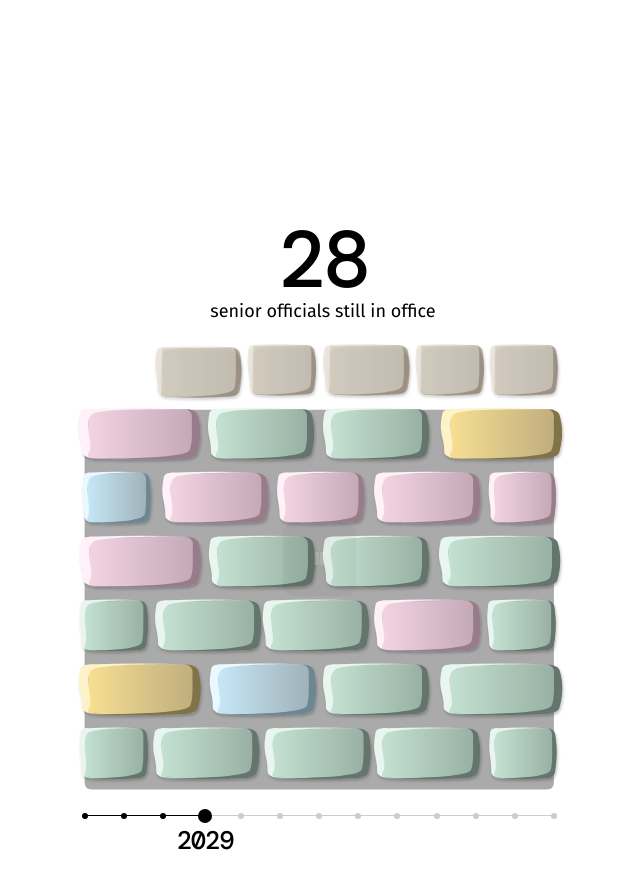
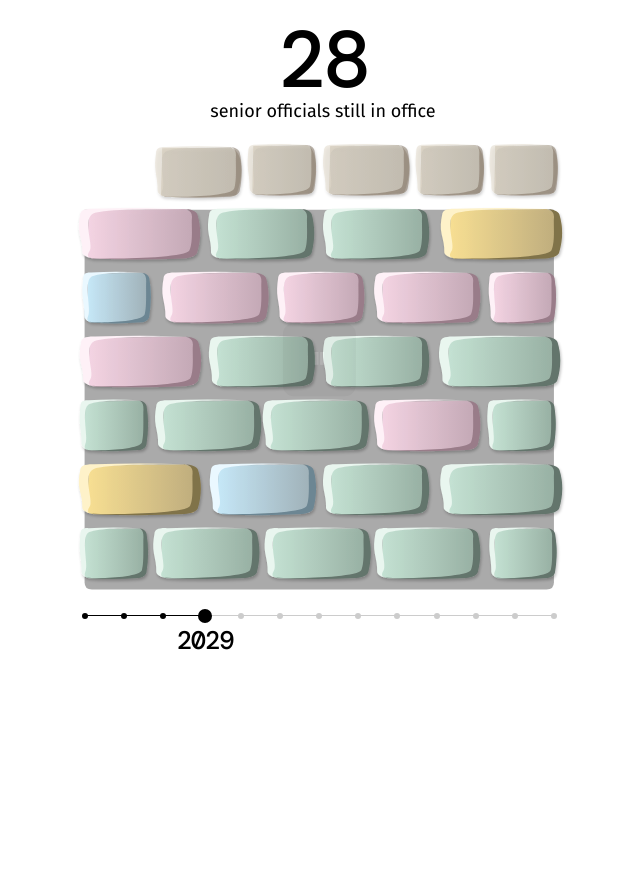
Before and after one commit to szeemi/officials-wall2, a Svelte app: page / in a window 1280 px wide. Shown: the whole page, without its empty margins (317-957 px from the left). After the commit the page ends 800 px from the top, so only its background shows below. Built offline with nearby package versions, Linux system fonts and the light colour scheme; a web font is replaced by a local one.

Commit message:
Remove spacer, fix pause sync, spacebar play/pause

```diff
--- a/src/App.svelte
+++ b/src/App.svelte
@@ -156,8 +156,6 @@
 
 <svelte:window onkeydown={(e) => { if (e.key === ' ' && e.target === document.body) { e.preventDefault(); togglePlay(); } }} />
 
-<div id="spacer"></div>
-
 <div id="wrap" ontouchstart={handleTouch}>
   <div id="main-col">
     <div id="count-header" bind:this={countHeaderEl}>
@@ -193,9 +191,7 @@
 </div>
 
 <style>
-  #spacer { width: 100%; height: 200px; }
-
-  :global(*, *::before, *::after) { box-sizing: border-box; margin: 0; padding: 0; }
+:global(*, *::before, *::after) { box-sizing: border-box; margin: 0; padding: 0; }
   :global(:root) {
     --bg: #ffffff; --t1: #000000; --t2: #000000;
     --border: rgba(0,0,0,0.12); --surface: #f5f3ed;
```
